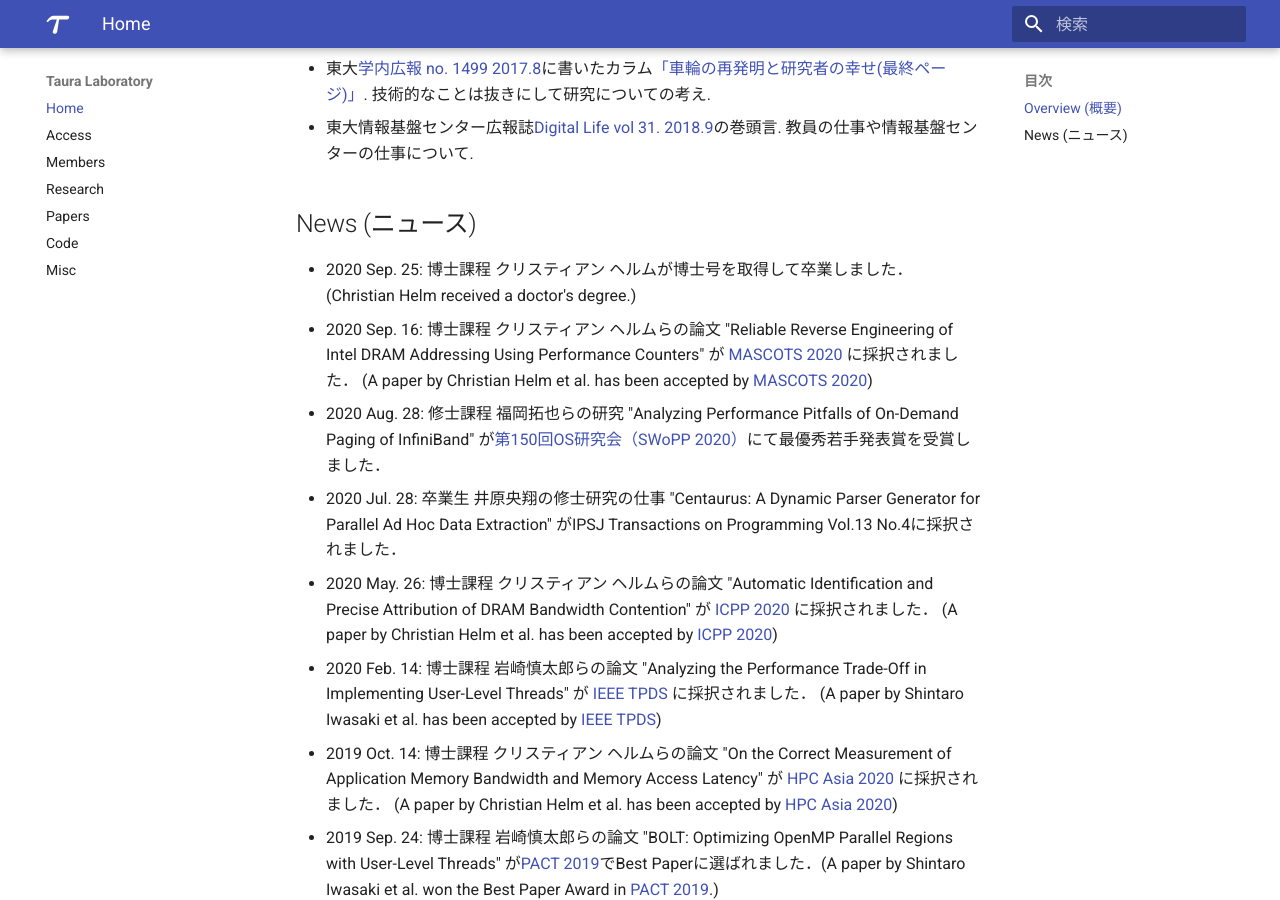
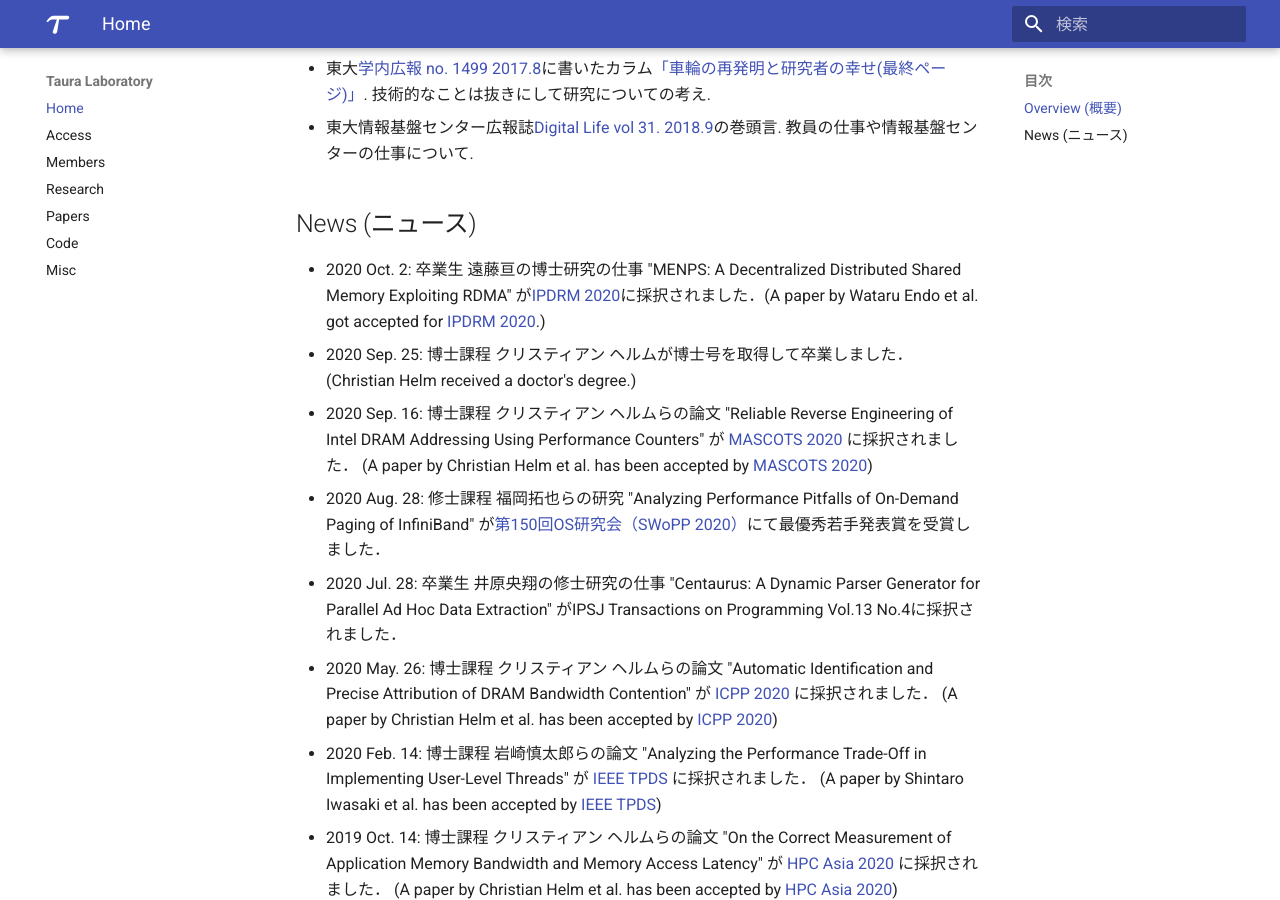
Before and after one commit to Yukayo/taura-lab, an MkDocs documentation site: the page built from docs/index.md, in a window 1280 px wide and 900 px high, scrolled down 688 px. Built offline with MkDocs 1.6.1 and Material for MkDocs 9.7.7, drawn with Linux system fonts in a browser that asks for light colours.

Commit message:
Update index.md

```diff
--- a/docs/index.md
+++ b/docs/index.md
@@ -32,6 +32,7 @@ computers much more accessible to domain scientists.
   * 東大情報基盤センター広報誌[Digital Life vol 31. 2018.9](https://www.itc.u-tokyo.ac.jp/DigitalLife/vol31/Digital%20Life%20Vol31.pdf)の巻頭言. 教員の仕事や情報基盤センターの仕事について.
 
 ## News (ニュース)
+  * 2020 Oct. 2: 卒業生 遠藤亘の博士研究の仕事 "MENPS: A Decentralized Distributed Shared Memory Exploiting RDMA" が[IPDRM 2020](https://ipdrm.github.io/)に採択されました．(A paper by Wataru Endo et al. got accepted for [IPDRM 2020](https://ipdrm.github.io/).)
   * 2020 Sep. 25: 博士課程 クリスティアン ヘルムが博士号を取得して卒業しました． (Christian Helm received a doctor's degree.)
   * 2020 Sep. 16: 博士課程 クリスティアン ヘルムらの論文 "Reliable Reverse Engineering of Intel DRAM Addressing Using Performance Counters" が [MASCOTS 2020](http://mascots.iitis.pl/) に採択されました． (A paper by Christian Helm et al. has been accepted by [MASCOTS 2020](http://mascots.iitis.pl/))
   * 2020 Aug. 28: 修士課程 福岡拓也らの研究 "Analyzing Performance Pitfalls of On-Demand Paging of InfiniBand" が[第150回OS研究会（SWoPP 2020）](http://www.ipsj.or.jp/sig/os/index.php?2020%C7%AF7%B7%EE%B8%A6%B5%E6%B2%F1)にて最優秀若手発表賞を受賞しました．
```
